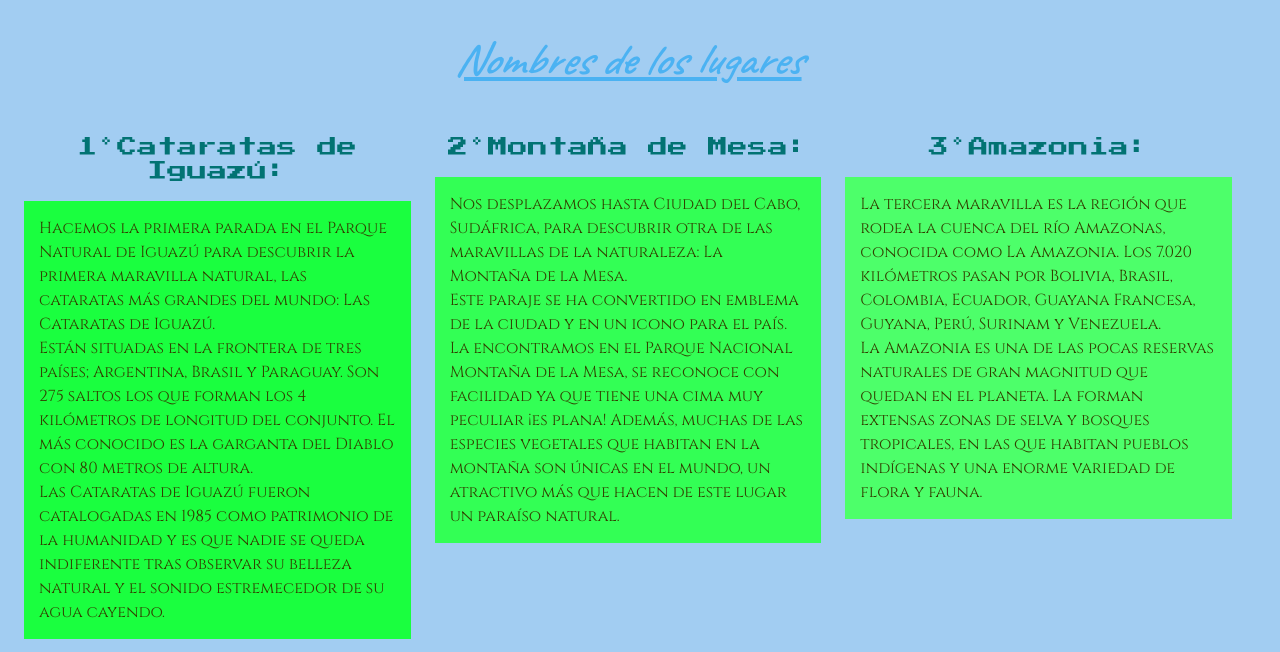
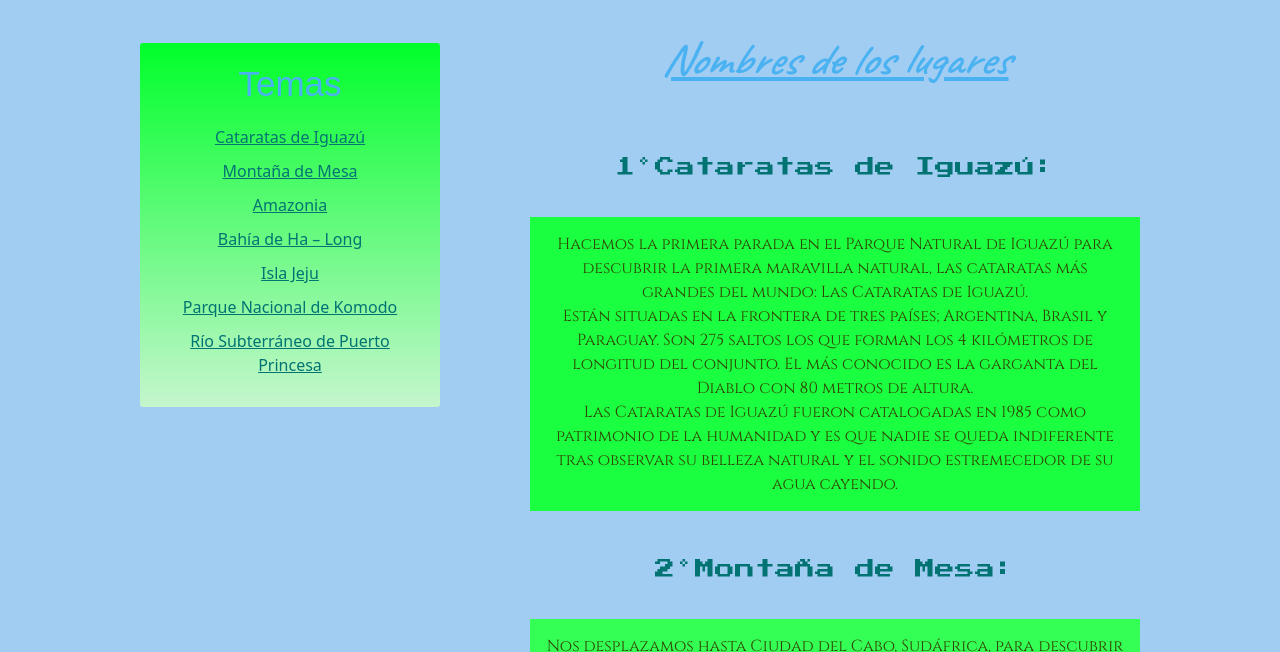
Before and after one commit to Lujinunez12/7maravillasnaturales, a website: page index.html in a window 1280 px wide. Shown: the part 611-1263 px from the top of the page. Drawn offline with nearby package versions, Linux system fonts and the light colour scheme.

Commit message:
modificacion del index con nuevo contenido

```diff
--- a/index.html
+++ b/index.html
@@ -82,13 +82,27 @@
           </div>
         <audio src="imagenes/audio pagina.mp3" preload="auto" autoplay loop controls></audio>
 
-        <div class="container-fluid row inline-flex">
+        <div class="pagina">
+            <aside>
+				<h3 class="titulo">Temas</h3>
+				<nav class="indice">
+					<a href="#1">Cataratas de Iguazú</a>
+					<a href="#2">Montaña de Mesa</a>
+					<a href="#3">Amazonia</a>
+					<a href="#4">Bahía de Ha – Long</a>
+                    <a href="#5">Isla Jeju</a>
+                    <a href="#6">Parque Nacional de Komodo</a>
+                    <a href="#7">Río Subterráneo de Puerto Princesa</a>
+				</nav>
+			</aside>
+
+        <section class="row">
 
         <h2 class="main__h2--formato "><em>Nombres de los lugares</em></h2>
 
-        <section class="col-xs-12 col-md-4 col-xl-4">
+        <section>
 
-            <h3 class="main__h3--estilo">1°Cataratas de Iguazú:</h3>
+            <h3 id="1" class="main__h3--estilo">1°Cataratas de Iguazú:</h3>
 
                 <p class="infoLugar-1">Hacemos la primera parada en el Parque Natural de Iguazú para descubrir la primera maravilla natural, las cataratas más grandes del mundo: Las Cataratas de Iguazú.<br>
 
@@ -98,9 +112,9 @@
 
             </section>
 
-        <section class="col-xs-12 col-md-4 col-xl-4">
+        <section >
 
-            <h3 class="main__h3--estilo">2°Montaña de Mesa:</h3>
+            <h3 id="2" class="main__h3--estilo">2°Montaña de Mesa:</h3>
 
                 <p class="infoLugar-2">Nos desplazamos hasta Ciudad del Cabo, Sudáfrica, para descubrir otra de las maravillas de la naturaleza: La Montaña de la Mesa.<br>
 
@@ -108,44 +122,45 @@
 
             </section>
 
-            <section class="col-xs-12 col-md-4 col-xl-4">
+            <section>
 
-            <h3 class="main__h3--estilo">3°Amazonia:</h3>
+            <h3 id="3" class="main__h3--estilo">3°Amazonia:</h3>
 
                 <p class="infoLugar-3">La tercera maravilla es la región que rodea la cuenca del río Amazonas, conocida como La Amazonia. Los 7.020 kilómetros pasan por Bolivia, Brasil, Colombia, Ecuador, Guayana Francesa, Guyana, Perú, Surinam y Venezuela.<br>
 
                 La Amazonia es una de las pocas reservas naturales de gran magnitud que quedan en el planeta. La forman extensas zonas de selva y bosques tropicales, en las que habitan pueblos indígenas y una enorme variedad de flora y fauna.</p>
             </section>
 
-            <section class="col-xs-12 col-md-4 col-xl-4">
+            <section >
 
-            <h3 class="main__h3--estilo">4°Bahía de Ha – Long:</h3>
+            <h3 id="4" class="main__h3--estilo">4°Bahía de Ha – Long:</h3>
 
                 <p class="infoLugar-4">En Vietnam nos espera la cuarta maravilla natural del mundo. A 170 kilómetros al este de Hanói, encontramos este lugar de ensueño. Situado en el golfo de Tonkín está la Bahía de Ha–Long, cuenta con alrededor de tres mil islotes. Descubrir esta maravilla de la naturaleza a bordo de un barco resulta una experiencia única e inolvidable.</p>
             </section>
 
-            <section class="col-xs-12 col-md-4 col-xl-4">
+            <section>
 
-            <h3 class="main__h3--estilo">5°Isla Jeju:</h3>
+            <h3 id="5" class="main__h3--estilo">5°Isla Jeju:</h3>
 
                 <p class="infoLugar-5">Nos tenemos que ir hasta Corea del Sur para encontrar esta isla que nos dejará sin palabras para convertirse en otra de las 7 maravillas naturales del mundo. La Isla de Jeju, también se conoce como Quelpart o la isla del amor, se encuentra en el estrecho de Corea.<br>
 
                 Es una isla volcánica compuesta principalmente de basalto y lava. Se encuentra dominada por el monte Halla, un volcán de 1950 metros de altura, el pico más alto de Corea del Sur.</p>
             </section>
 
-            <section class="col-xs-12 col-md-4 col-xl-4">
-            <h3 class="main__h3--estilo">6°Parque Nacional de Komodo:</h3>
+            <section >
+            <h3 id="6" class="main__h3--estilo">6°Parque Nacional de Komodo:</h3>
 
                 <p class="infoLugar-6">En Indonesia encontramos el parque nacional de Komodo, conformado por las tres grandes islas de Komodo, Rinca y Padar, así como de otras pequeñas y numerosas islas. Las islas son de origen volcánico y en ellas habitan unas 4.000 personas, aunque sus auténticos protagonistas son los dragones de Komodo. Además, la fauna marina que vive en los arrecifes que rodean las islas también acapara la atención de los visitantes. Todo su conjunto hace del Parque Nacional de Komodo una de las 7 maravillas naturales del mundo.</p>
             </section>
 
-            <section class="col-xs-12 col-md-4 col-xl-4">
+            <section>
 
-            <h3 class="main__h3--estilo">7°Río Subterráneo de Puerto Princesa:</h3>
+            <h3 id="7" class="main__h3--estilo">7°Río Subterráneo de Puerto Princesa:</h3>
 
                 <p class="infoLugar-7">Entre las aguas cristalinas, playas, densos bosques y selvas tropicales de la isla filipina de Palawan encontramos el Río Subterráneo de Puerto Princesa, la última de las 7 maravillas naturales.  Lo encontramos escondido en el subsuelo en medio de un paisaje kárstico de caliza. Es el río subterráneo más largo del mundo y las formaciones rocosas que encontrarás en los cauces te dejarán perplejo.</p>
 
             </section>
+        </section>
     </div>
         <section class="main__video--centrado">
 
--- a/sass/_imagenes.scss
+++ b/sass/_imagenes.scss
@@ -2,6 +2,7 @@
 .main_fotos--estilo{
     color:darkorchid;
     font-size:25px;
+    justify-content: center;
 
 }
 
--- a/sass/_lugares.scss
+++ b/sass/_lugares.scss
@@ -9,7 +9,7 @@
 
 .main__h3--estilo{
     color:#027373;
-    padding: 10px;
+    padding: 30px;
     font-family: 'Press Start 2P', cursive;
     text-align: center;
     font-size: 20px;
@@ -28,3 +28,36 @@ $color:rgb(0, 255, 42);
 }
 
 }
+
+aside {
+	min-width: 30%;
+	margin: 40px 90px 20px 0;
+	height: 100%;
+	background-image:linear-gradient(to top, rgb(197, 246, 205),rgb(0, 255, 42),) ;
+	padding: 20px;
+	border-radius: 3px;
+    position:sticky;
+    top: 20px;
+}
+
+aside .titulo {
+	font-family: 'Montserrat', sans-serif;
+	font-weight: normal;
+	font-size: 35px;
+	margin-bottom: 20px;
+	color: #4BB2F2;
+}
+
+aside .indice a {
+	display: block;
+	margin-bottom: 10px;
+	color: #027373;
+}
+
+.pagina{
+    max-width: 1000px;
+	width: 90%;
+	margin: auto;
+	display: flex;
+    text-align: center;
+}
```
Also changed, not shown: css/colores.css.
